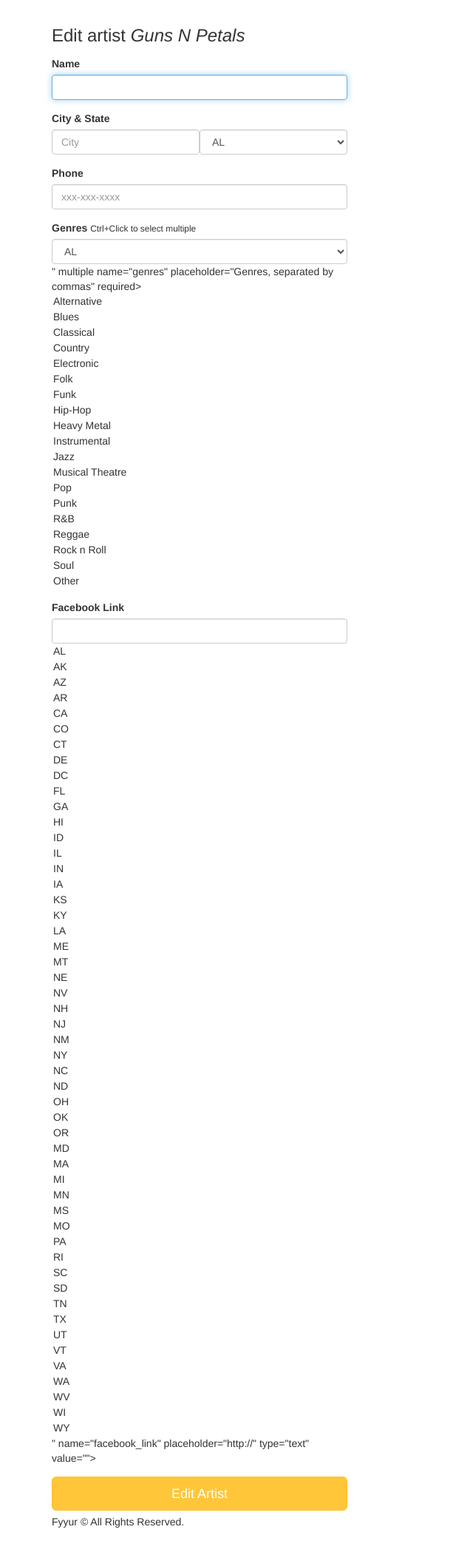
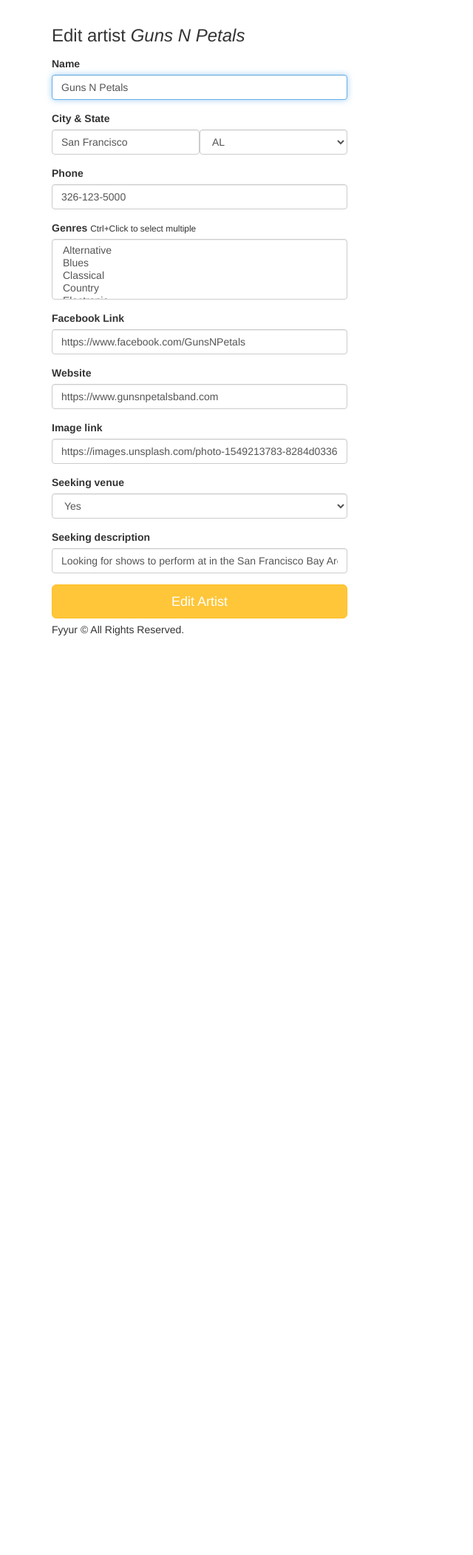
Before and after one commit to hassanRadwa/Fyyur, a Flask app: page /artists/1/edit in a window 1280 px wide. Shown: the part 60-2162 px from the top of the page at 74% size, without its empty margins (0-640 px from the left). After the commit the page ends 919 px from the top, so only its background shows below. Run offline with Flask 2, Linux system fonts and the light colour scheme; some libraries are stand-ins or nearby versions.

Commit message:
update edit for venue and artist + code cleanup

```diff
--- a/projects/01_fyyur/starter_code/app.py
+++ b/projects/01_fyyur/starter_code/app.py
@@ -83,7 +83,6 @@
 #----------------------------------------------------------------------------#
 
 def format_datetime(value, format='medium'):
-  print('Hi, format_datetime')
   date = dateutil.parser.parse(value)
   if format == 'full':
       format="EEEE MMMM, d, y 'at' h:mma"
@@ -99,7 +98,6 @@
 
 @app.route('/')
 def index():
-  print('Hi, index')
   return render_template('pages/home.html')
 
 
@@ -108,7 +106,6 @@
 
 @app.route('/venues')
 def venues():
-  print('Hi, venues')
   # TODO: replace with real venues data.
   #       num_shows should be aggregated based on number of upcoming shows per venue.
   # data=[{
@@ -154,13 +151,11 @@
       "state":ctystat[1],
       "venues":venuesPerCity
     })
-    print(data, file=sys.stderr)
 
   return render_template('pages/venues.html', areas=data)
 
 @app.route('/venues/search', methods=['POST'])
 def search_venues():
-  print('Hi, search_venues')
   # TODO: implement search on artists with partial string search. Ensure it is case-insensitive.
   # seach for Hop should return "The Musical Hop".
   # search for "Music" should return "The Musical Hop" and "Park Square Live Music & Coffee"
@@ -196,7 +191,6 @@
 
 @app.route('/venues/<int:venue_id>')
 def show_venue(venue_id):
-  print('Hi, show_venue')
   # shows the venue page with the given venue_id
   # TODO: replace with real venue data from the venues table, using venue_id
   # data1={
@@ -280,15 +274,6 @@
   #select all veneue data
   s_venue = Venue.query.filter(Venue.id == venue_id).first()
   genresVenue = s_venue.genres.split(",")
-  #for key in
-  print('Hi, show_venue')
-  # talentVenue = False
-  # if venue.seeking_talent.lower() == 'true' :
-  #   talentVenue = True
-  #select no. of past shows per venue
-  #pastShowsPerVenue=Show.query.with_entities(func.count(Show.id)).filter(Show.start_time < datetime.datetime.now()).group_by(Show.venue_id).having(Show.venue_id==venue_id).all()
-  #select no. of upcoming shows per venue
-  #upcomingShowsPerVenue=Show.query.with_entities(func.count(Show.id)).filter(Show.start_time >= datetime.datetime.now()).group_by(Show.venue_id).having(Show.venue_id==venue_id).all()
   pastShowData=[]
   upcomingShowData=[]
   for shw in s_venue.shows:
@@ -324,7 +309,6 @@
     "past_shows_count":     len(pastShowData),
     "upcoming_shows_count": len(upcomingShowData)
   }
-  # data = list(filter(lambda d: d['id'] == venue_id, [data1, data2, data3]))[0]
   return render_template('pages/show_venue.html', venue=data)
 
 #  Create Venue
@@ -332,30 +316,23 @@
 
 @app.route('/venues/create', methods=['GET'])
 def create_venue_form():
-  print('Hi, create_venue_form')
   form = VenueForm()
   return render_template('forms/new_venue.html', form=form)
 
 @app.route('/venues/create', methods=['POST'])
 def create_venue_submission():
-  print('Hi, create_venue_submission')
   # TODO: insert form data as a new Venue record in the db, instead
   # TODO: modify data to be the data object returned from db insertion
   try:
-    #form = ArtistForm()
-    #genres
     genrestxt=''
-    print('create_venue_submission: request.form ')
     f = request.form
-    for key in f.keys():
-      for value in f.getlist(key):
-        print (key,":",value)
+    # for key in f.keys():
+    #   for value in f.getlist(key):
+    #     print (key,":",value)
 
     for value in f.getlist('genres'):
-      print("genres: ",value)
       genrestxt = genrestxt+value+','
     genrestxt = genrestxt[:-1] # remove last char ','
-    print('create_artist_submission: genrestxt ' + genrestxt)
     newVenue = Venue()
     newVenue.genres              = genrestxt
     newVenue.name                = f.get('name')
@@ -371,30 +348,22 @@
       newVenue.seeking_talent       = False
     newVenue.seeking_description = f.get('seeking_description')
     newVenue.image_link          = f.get('image_link')
-    print('create_venue_submission: print newVenue')
     attrs = vars(newVenue)
-    print(', '.join("%s: %s" % item for item in attrs.items()))
     db.session.add(newVenue)
-    print('create_artist_submission: after add')
     db.session.commit()
-    print('create_Venue_submission: after commit')
     # on successful db insert, flash success
     flash('Venue ' + request.form['name'] + ' was successfully listed!')
-    print('create_Venue_submission: after flash')
   except:# TODO: on unsuccessful db insert, flash an error instead.
   # e.g., flash('An error occurred. Venue ' + data.name + ' could not be listed.')
   # see: http://flask.pocoo.org/docs/1.0/patterns/flashing/
-    print('create_artist_submission: except')
     db.session.rollback()
     flash('An error occurred. Artist ' + request.form['name'] + ' could not be listed.')
   finally:
-    print('create_artist_submission: finally')
     db.session.close()
   return render_template('pages/home.html')
 
 @app.route('/venues/<venue_id>', methods=['DELETE'])
 def delete_venue(venue_id):
-  print('Hi, delete_venue')
   # TODO: Complete this endpoint for taking a venue_id, and using
   # SQLAlchemy ORM to delete a record. Handle cases where the session commit could fail.
 
@@ -406,7 +375,6 @@
 #  ----------------------------------------------------------------
 @app.route('/artists')
 def artists():
-  print('Hi, artists')
   # TODO: replace with real data returned from querying the database
   # data=[{
   #   "id": 4,
@@ -423,7 +391,6 @@
 
 @app.route('/artists/search', methods=['POST'])
 def search_artists():
-  print('Hi, search_artists')
   # TODO: implement search on artists with partial string search. Ensure it is case-insensitive.
   # seach for "A" should return "Guns N Petals", "Matt Quevado", and "The Wild Sax Band".
   # search for "band" should return "The Wild Sax Band".
@@ -459,7 +426,6 @@
 
 @app.route('/artists/<int:artist_id>')
 def show_artist(artist_id):
-  print('Hi, show_artist')
   # shows the venue page with the given venue_id
   # TODO: replace with real venue data from the venues table, using venue_id
   # data1={
@@ -536,15 +502,6 @@
   #select all artist data
   s_artist = Artist.query.filter(Artist.id == artist_id).first()
   genresArtist = s_artist.genres.split(",")
-  #for key in
-  print('Hi, show_artist')
-  # talentVenue = False
-  # if venue.seeking_talent.lower() == 'true' :
-  #   talentVenue = True
-  #select no. of past shows per venue
-  #pastShowsPerVenue=Show.query.with_entities(func.count(Show.id)).filter(Show.start_time < datetime.datetime.now()).group_by(Show.venue_id).having(Show.venue_id==venue_id).all()
-  #select no. of upcoming shows per venue
-  #upcomingShowsPerVenue=Show.query.with_entities(func.count(Show.id)).filter(Show.start_time >= datetime.datetime.now()).group_by(Show.venue_id).having(Show.venue_id==venue_id).all()
   pastShowData=[]
   upcomingShowData=[]
   for shw in s_artist.shows:
@@ -580,14 +537,12 @@
     "upcoming_shows_count": len(upcomingShowData)
   }
 
-  # data = list(filter(lambda d: d['id'] == artist_id, [data1, data2, data3]))[0]
   return render_template('pages/show_artist.html', artist=data)
 
 #  Update
 #  ----------------------------------------------------------------
 @app.route('/artists/<int:artist_id>/edit', methods=['GET'])
 def edit_artist(artist_id):
-  print('Hi, edit_artist')
   form = ArtistForm()
   artist={
     "id": 4,
@@ -607,7 +562,6 @@
 
 @app.route('/artists/<int:artist_id>/edit', methods=['POST'])
 def edit_artist_submission(artist_id):
-  print('Hi, edit_artist_submission')
   # TODO: take values from the form submitted, and update existing
   # artist record with ID <artist_id> using the new attributes
 
@@ -615,28 +569,47 @@
 
 @app.route('/venues/<int:venue_id>/edit', methods=['GET'])
 def edit_venue(venue_id):
-  print('Hi, edit_venue')
   form = VenueForm()
-  venue={
-    "id": 1,
-    "name": "The Musical Hop",
-    "genres": ["Jazz", "Reggae", "Swing", "Classical", "Folk"],
-    "address": "1015 Folsom Street",
-    "city": "San Francisco",
-    "state": "CA",
-    "phone": "123-123-1234",
-    "website": "https://www.themusicalhop.com",
-    "facebook_link": "https://www.facebook.com/TheMusicalHop",
-    "seeking_talent": True,
-    "seeking_description": "We are on the lookout for a local artist to play every two weeks. Please call us.",
-    "image_link": "https://images.unsplash.com/photo-1543900694-133f37abaaa5?ixlib=rb-1.2.1&ixid=eyJhcHBfaWQiOjEyMDd9&auto=format&fit=crop&w=400&q=60"
+  # venue={
+  #   "id": 1,
+  #   "name": "The Musical Hop",
+  #   "genres": ["Jazz", "Reggae", "Swing", "Classical", "Folk"],
+  #   "address": "1015 Folsom Street",
+  #   "city": "San Francisco",
+  #   "state": "CA",
+  #   "phone": "123-123-1234",
+  #   "website": "https://www.themusicalhop.com",
+  #   "facebook_link": "https://www.facebook.com/TheMusicalHop",
+  #   "seeking_talent": True,
+  #   "seeking_description": "We are on the lookout for a local artist to play every two weeks. Please call us.",
+  #   "image_link": "https://images.unsplash.com/photo-1543900694-133f37abaaa5?ixlib=rb-1.2.1&ixid=eyJhcHBfaWQiOjEyMDd9&auto=format&fit=crop&w=400&q=60"
+  # }
+  #select all veneue data
+  s_venue = Venue.query.filter(Venue.id == venue_id).first()
+  genresVenue = s_venue.genres.split(",")
+  glist=[]
+  for g in genresVenue:
+    glist.append(('id',g))
+
+  venue = {
+    "id":                   s_venue.id,
+    "name":                 s_venue.name,
+    "genres":               genresVenue,
+    "address":              s_venue.address,
+    "city":                 s_venue.city,
+    "state":                s_venue.state,
+    "phone":                s_venue.phone,
+    "website":              s_venue.website,
+    "facebook_link":        s_venue.facebook_link,
+    "seeking_talent":       s_venue.seeking_talent,
+    "seeking_description":  s_venue.seeking_description,
+    "image_link":           s_venue.image_link
   }
   # TODO: populate form with values from venue with ID <venue_id>
   return render_template('forms/edit_venue.html', form=form, venue=venue)
 
 @app.route('/venues/<int:venue_id>/edit', methods=['POST'])
 def edit_venue_submission(venue_id):
-  print('Hi, edit_venue_submission')
   # TODO: take values from the form submitted, and update existing
   # venue record with ID <venue_id> using the new attributes
   return redirect(url_for('show_venue', venue_id=venue_id))
@@ -646,31 +619,24 @@
 
 @app.route('/artists/create', methods=['GET'])
 def create_artist_form():
-  print('Hi, create_artist_form')
   form = ArtistForm()
   return render_template('forms/new_artist.html', form=form)
 
 @app.route('/artists/create', methods=['POST'])
 def create_artist_submission():
-  print('Hi, create_artist_submission')
   # called upon submitting the new artist listing form
   # TODO: insert form data as a new Venue record in the db, instead
   # TODO: modify data to be the data object returned from db insertion
   try:
-    #form = ArtistForm()
-    #genres
     genrestxt=''
-    print('create_artist_submission: request.form ')
     f = request.form
-    for key in f.keys():
-      for value in f.getlist(key):
-        print (key,":",value)
+    # for key in f.keys():
+    #   for value in f.getlist(key):
+    #     print (key,":",value)
 
     for value in f.getlist('genres'):
-      print("genres: ",value)
       genrestxt = genrestxt+value+','
     genrestxt = genrestxt[:-1] # remove last char ','
-    print('create_artist_submission: genrestxt ' + genrestxt)
     newArtist = Artist()
     newArtist.genres              = genrestxt
     newArtist.name                = f.get('name')
@@ -685,24 +651,17 @@
       newArtist.seeking_venue       = False
     newArtist.seeking_description = f.get('seeking_description')
     newArtist.image_link          = f.get('image_link')
-    print('create_artist_submission: print newArtist')
     attrs = vars(newArtist)
-    print(', '.join("%s: %s" % item for item in attrs.items()))
     db.session.add(newArtist)
-    print('create_artist_submission: after add')
     db.session.commit()
-    print('create_artist_submission: after commit')
     # on successful db insert, flash success
     flash('Artist ' + request.form['name'] + ' was successfully listed!')
-    print('create_artist_submission: after flash')
   except:
     # TODO: on unsuccessful db insert, flash an error instead.
     # # e.g., flash('An error occurred. Artist ' + artistForm.name.data + ' could not be listed.')
-    print('create_artist_submission: except')
     db.session.rollback()
     flash('An error occurred. Artist ' + request.form['name'] + ' could not be listed.')
   finally:
-    print('create_artist_submission: finally')
     db.session.close()
   return render_template('pages/home.html')
 
@@ -712,7 +671,6 @@
 
 @app.route('/shows')
 def shows():
-  print('Hi, shows')
   # displays list of shows at /shows
   # TODO: replace with real venues data.
   #       num_shows should be aggregated based on number of upcoming shows per venue.
@@ -762,20 +720,17 @@
       "artist_name":showData.artist.name,
       "artist_image_link":showData.artist.image_link,
       "start_time":format_datetime(str(showData.start_time))
-      #"start_time":"2035-04-15T20:00:00.000Z"
     })
   return render_template('pages/shows.html', shows=data)
 
 @app.route('/shows/create')
 def create_shows():
-  print('Hi, create_shows')
   # renders form. do not touch.
   form = ShowForm()
   return render_template('forms/new_show.html', form=form)
 
 @app.route('/shows/create', methods=['POST'])
 def create_show_submission():
-  print('Hi, create_show_submission')
   # called to create new shows in the db, upon submitting new show listing form
   # TODO: insert form data as a new Show record in the db, instead
   try:
@@ -784,38 +739,29 @@
     newShow.artist_id  = f.get('artist_id')
     newShow.venue_id   = f.get('venue_id')
     newShow.start_time = f.get('start_time')
-    print('create_Show_submission: print newShow')
     attrs = vars(newShow)
-    print(', '.join("%s: %s" % item for item in attrs.items()))
     db.session.add(newShow)
-    print('create_Show_submission: after add')
     db.session.commit()
-    print('create_Show_submission: after commit')
     # on successful db insert, flash success
     flash('Show was successfully listed!')
-    print('create_Show_submission: after flash')
   except:
     # TODO: on unsuccessful db insert, flash an error instead.
     # # e.g., flash('An error occurred. Artist ' + artistForm.name.data + ' could not be listed.')
-    print('create_Show_submission: except')
     db.session.rollback()
     # TODO: on unsuccessful db insert, flash an error instead.
     # e.g., flash('An error occurred. Show could not be listed.')
     # see: http://flask.pocoo.org/docs/1.0/patterns/flashing/
     flash('An error occurred. Show could not be listed.')
   finally:
-    print('create_Show_submission: finally')
     db.session.close()
   return render_template('pages/home.html')
 
 @app.errorhandler(404)
 def not_found_error(error):
-  print('Hi, not_found_error')
   return render_template('errors/404.html'), 404
 
 @app.errorhandler(500)
 def server_error(error):
-  print('Hi, server_error')
   return render_template('errors/500.html'), 500
 
 
--- a/projects/01_fyyur/starter_code/templates/forms/edit_artist.html
+++ b/projects/01_fyyur/starter_code/templates/forms/edit_artist.html
@@ -6,32 +6,48 @@
       <h3 class="form-heading">Edit artist <em>{{ artist.name }}</em></h3>
       <div class="form-group">
         <label for="name">Name</label>
-        {{ form.name(class_ = 'form-control', autofocus = true) }}
+        {{ form.name(class_ = 'form-control', autofocus = true, value = artist.name ) }}
       </div>
       <div class="form-group">
           <label>City & State</label>
           <div class="form-inline">
             <div class="form-group">
-              {{ form.city(class_ = 'form-control', placeholder='City', autofocus = true) }}
+              {{ form.city(class_ = 'form-control', placeholder='City', autofocus = true, value = artist.city ) }}
             </div>
             <div class="form-group">
-              {{ form.state(class_ = 'form-control', placeholder='State', autofocus = true) }}
+              {{ form.state(class_ = 'form-control', placeholder='State', autofocus = true, value = artist.state ) }}
             </div>
           </div>
       </div>
       <div class="form-group">
           <label for="phone">Phone</label>
-          {{ form.phone(class_ = 'form-control', placeholder='xxx-xxx-xxxx', autofocus = true) }}
+          {{ form.phone(class_ = 'form-control', placeholder='xxx-xxx-xxxx', autofocus = true, value = artist.phone ) }}
         </div>
       <div class="form-group">
         <label for="genres">Genres</label>
         <small>Ctrl+Click to select multiple</small>
-        {{ form.genres(class_ = 'form-control', placeholder='Genres, separated by commas', id=form.state, autofocus = true) }}
+        {{ form.genres(class_ = 'form-control', placeholder='Genres, separated by commas', id=form.state.id, autofocus = true, value = artist.genres ) }}
       </div>
       <div class="form-group">
-          <label for="genres">Facebook Link</label>
-          {{ form.facebook_link(class_ = 'form-control', placeholder='http://', id=form.state, autofocus = true) }}
+          <label for="facebook_link">Facebook Link</label>
+          {{ form.facebook_link(class_ = 'form-control', placeholder='http://', id=form.state.id, autofocus = true, value = artist.facebook_link ) }}
         </div>
+      <div class="form-group">
+          <label for="website">Website</label>
+            {{ form.website(class_ = 'form-control', placeholder='http://', id=form.state.id, autofocus = true, value = artist.website ) }}
+        </div>
+      <div class="form-group">
+          <label for="image_link">Image link</label>
+            {{ form.image_link(class_ = 'form-control', placeholder='http://', id=form.state.id, autofocus = true, value = artist.image_link ) }}
+        </div>
+      <div class="form-group">
+          <label for="seeking_venue">Seeking venue</label>
+            {{ form.seeking_venue(class_ = 'form-control', id=form.state.id, autofocus = true, value = artist.seeking_venue ) }}
+        </div>
+        <div class="form-group">
+          <label for="seeking_description">Seeking description</label>
+            {{ form.seeking_description(class_ = 'form-control', placeholder='description', id=form.state.id, autofocus = true, value = artist.seeking_description ) }}
+          </div>
       <input type="submit" value="Edit Artist" class="btn btn-primary btn-lg btn-block">
     </form>
   </div>
--- a/projects/01_fyyur/starter_code/templates/forms/new_artist.html
+++ b/projects/01_fyyur/starter_code/templates/forms/new_artist.html
@@ -29,7 +29,7 @@
         {{ form.genres(class_ = 'form-control', placeholder='Genres, separated by commas', id=form.state.id, autofocus = true) }}
       </div>
       <div class="form-group">
-          <label for="facebook_link">Facebook link</label>
+          <label for="facebook_link">Facebook Link</label>
           {{ form.facebook_link(class_ = 'form-control', placeholder='http://', id=form.state.id, autofocus = true) }}
         </div>
       <div class="form-group">
```
Also changed, not shown: projects/01_fyyur/starter_code/templates/forms/edit_venue.html (+24 -8 lines).
